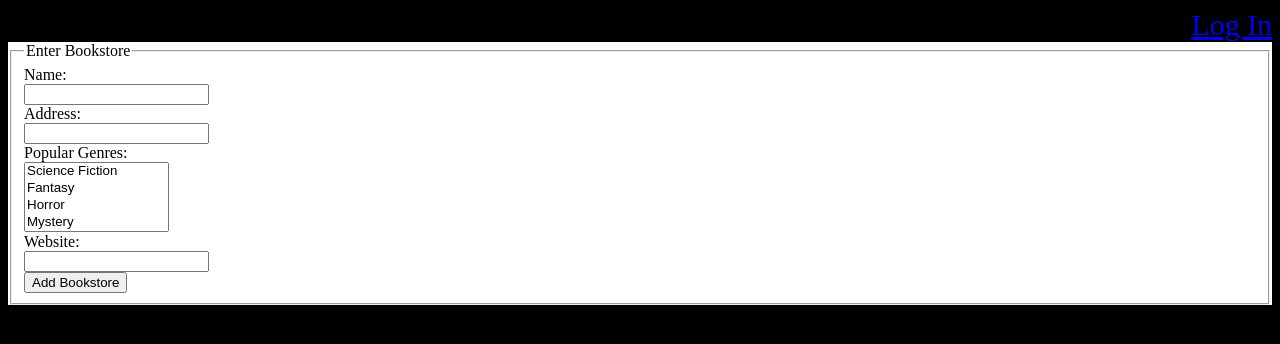
After one commit to johnrobertmahlan/Bookworms-United, a Node server app: page /bookstores/new in a window 1280 px wide. The commit adds this page. Shown: the top 344 px of the page. Run offline with Node 20, Linux system fonts and the light colour scheme; some libraries are stand-ins or nearby versions.

Commit message:
add bookstore submission functionality

```diff
--- a/controllers/bookstores.js
+++ b/controllers/bookstores.js
@@ -1,7 +1,9 @@
 const Bookstore = require('../models/bookstore');
 
 module.exports = {
-    index
+    index,
+    new: newBookstore,
+    create
 }
 
 function index(req, res) {
@@ -12,3 +14,17 @@ function index(req, res) {
         });
     });
 };
+
+function newBookstore(req, res) {
+    res.render('bookstores/new', {
+        user: req.user
+    });
+};
+
+function create(req, res) {
+    const bookstore = new Bookstore(req.body);
+    bookstore.save(function(err) {
+        if(err) return res.redirect('/bookstores/new');
+        res.redirect('/bookstores');
+    });
+};
--- a/models/bookstore.js
+++ b/models/bookstore.js
@@ -3,8 +3,8 @@ const mongoose = require('mongoose');
 const bookstoreSchema = new mongoose.Schema({
     name: String,
     address: String,
-    picture: String,
-    genres: [],
+    //picture: String,
+    genres: String,
     website: String,
     //reviews: [reviewSchema]
 })
--- a/public/css/style.css
+++ b/public/css/style.css
@@ -22,3 +22,7 @@ body {
 a:visited {
     color: white;
 }
+
+#add-bookstore {
+    background-color: white;
+}
--- a/routes/bookstores.js
+++ b/routes/bookstores.js
@@ -3,4 +3,7 @@ const bookstoresCtrl = require('../controllers/bookstores');
 
 router.get('/', bookstoresCtrl.index);
 
+router.get('/new', bookstoresCtrl.new);
+router.post('/', bookstoresCtrl.create);
+
 module.exports = router;
--- /dev/null
+++ b/views/bookstores/new.ejs
@@ -0,0 +1,32 @@
+<%- include('../partials/header') %>
+
+<div id="add-bookstore">
+    <form id="add-bookstore-form" action="/bookstores" method="POST">
+        <fieldset>
+            <legend>Enter Bookstore</legend>
+            <label>Name:</label><br />
+            <input type="text" name="name"><br />
+            <label>Address:</label><br />
+            <input type="text" name="address"><br />
+            <label>Popular Genres:</label><br />
+            <select name="genres" multiple="multiple">
+                <option value="Science Fiction">Science Fiction</option>
+                <option value="Fantasy">Fantasy</option>
+                <option value="Horror">Horror</option>
+                <option value="Mystery">Mystery</option>
+                <option value="Comics/Graphic Novels">Comics/Graphic Novels</option>
+                <option value="Romance">Romance</option>
+                <option value="History">History</option>
+                <option value="Politics/Current Affairs">Politics/Current Affairs</option>
+                <option value="Philosophy">Philosophy</option>
+                <option value="Science">Science</option>
+            </select><br />
+            <label>Website:</label><br />
+            <input type="text" name="website"><br />
+            <input type="submit" value="Add Bookstore">
+        </fieldset>
+    </form>
+</div>
+
+
+<%- include('../partials/footer') %>
```
Also changed, not shown: views/partials/header.ejs (line endings or trailing spaces).
